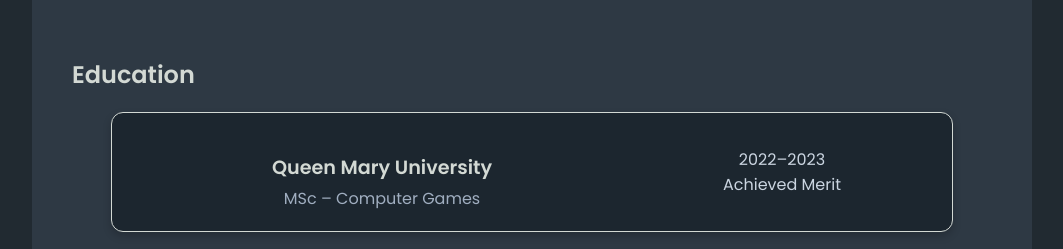
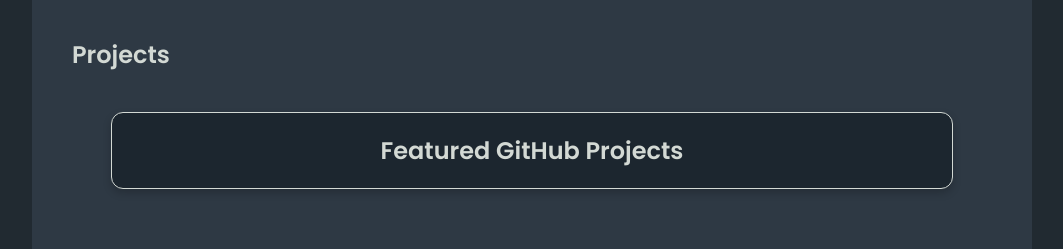
Before and after one commit to Sean-Sanii-Nejad/developer-profile, a plain HTML site: page index.html in a window 1280 px wide. Shown: the part 4669-4918 px from the top of the page, without its empty margins (108-1171 px from the left). Drawn offline with Linux system fonts and the light colour scheme; no server answers.

Commit message:
uncommented GitHub lines

```diff
--- a/index.html
+++ b/index.html
@@ -181,14 +181,14 @@
                 </div>
             </div>
 
-            <!-- <section id="github-projects">
+            <section id="github-projects">
                 <h2 id="projects">Projects</h2>
                 <h2 id="gitprojects">Featured GitHub Projects</h2>
 
                 <div class="repos-wrapper">
                     <div id="repos" style="display: grid; gap: 1.5rem; grid-template-columns: repeat(auto-fit, minmax(250px, 1fr));"></div>
                 </div>
-            </section> -->
+            </section>
 
             <div id="education-section">
             <h2 id="education">Education</h2>
```
